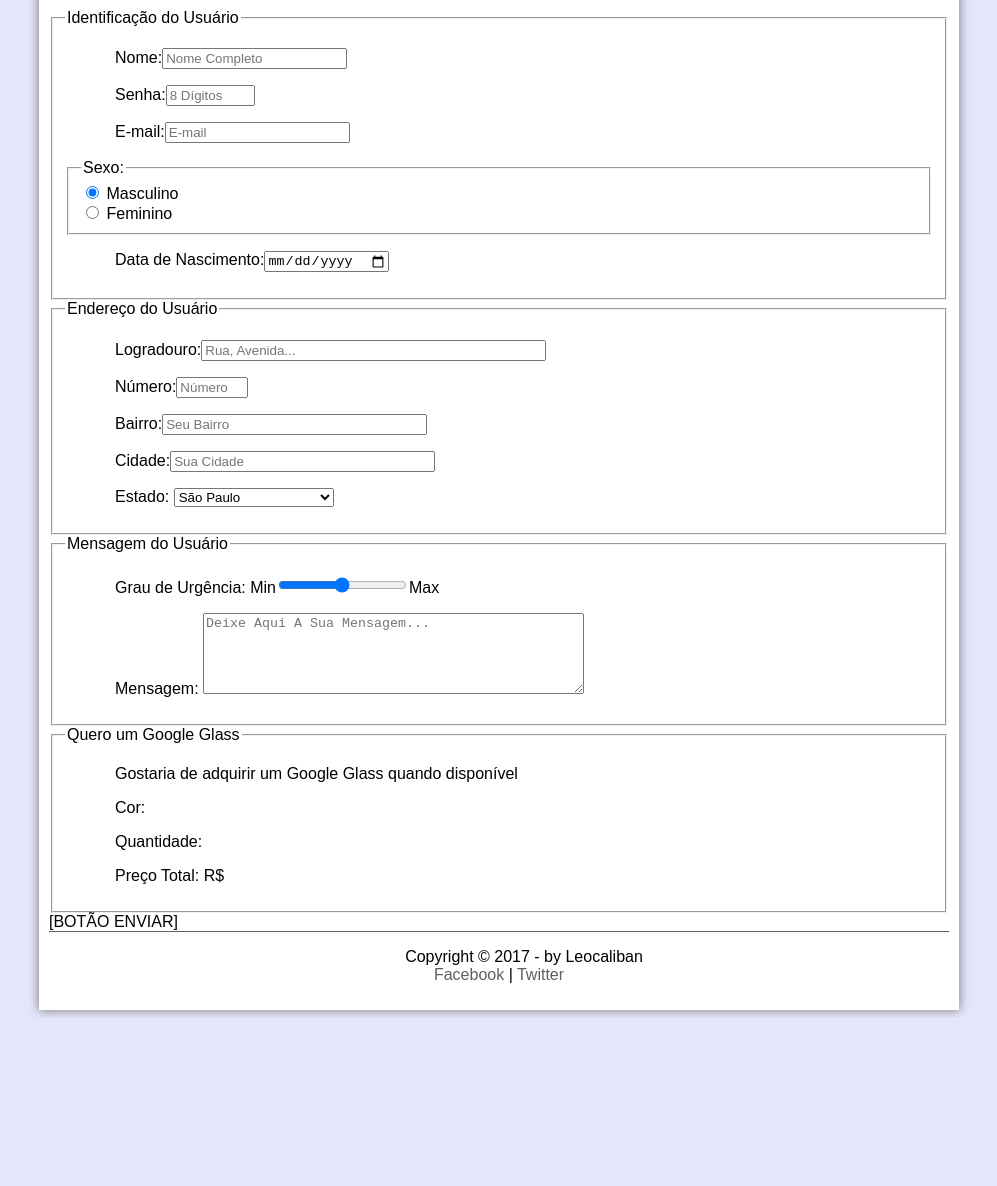
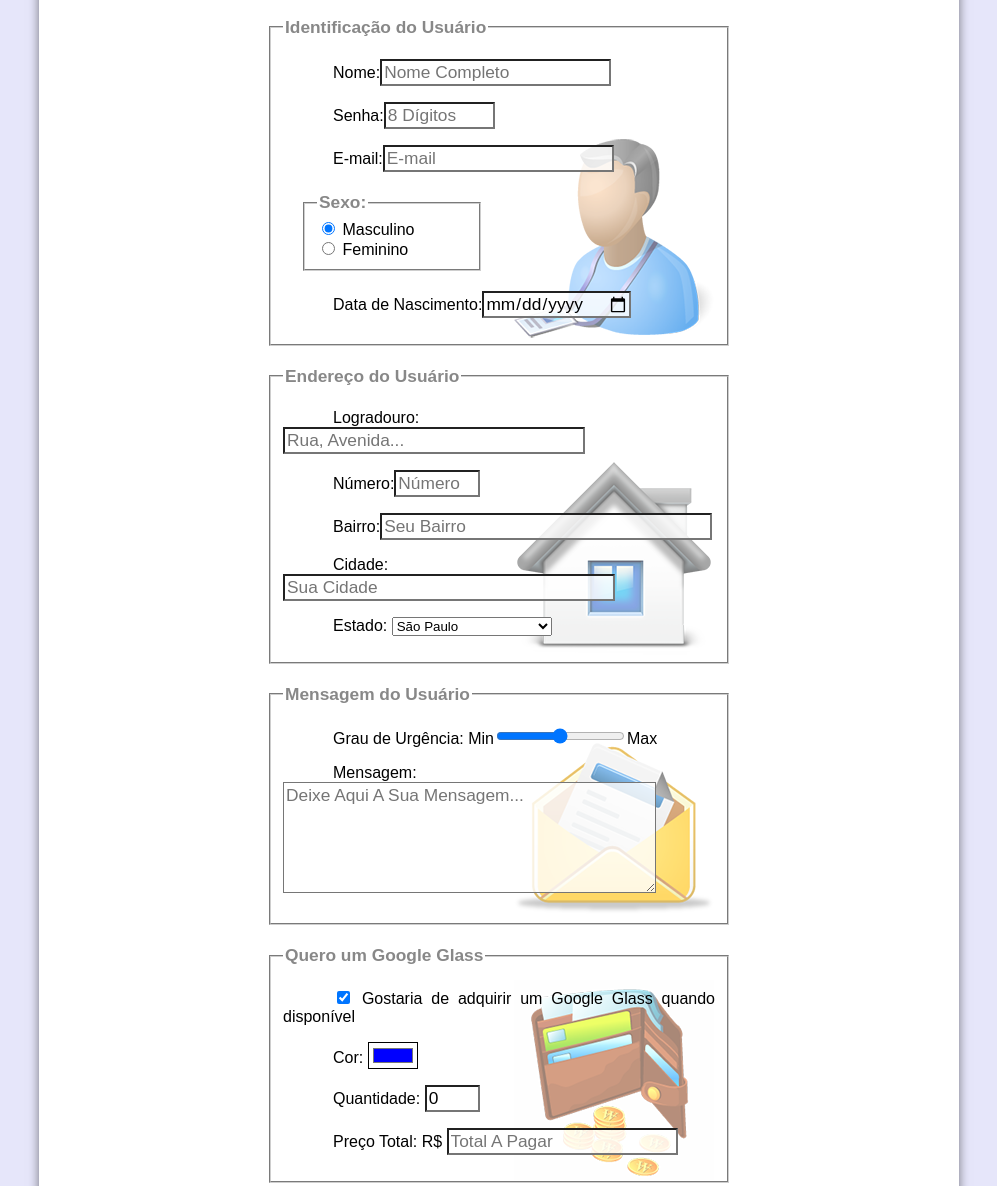
Before and after one commit to leocaliban/Introdu-o-HTML5-CSS, a plain HTML site: page fale-conosco.html in a window 1280 px wide. Shown: the part 305-1491 px from the top of the page, without its empty margins (141-1138 px from the left). Before the commit the page ends 1323 px from the top, so only its background shows below. Drawn offline with Linux system fonts and the light colour scheme.

Commit message:
Aula 36 - CSS no formulário, finalização

```diff
--- a/_css/form.css
+++ b/_css/form.css
@@ -0,0 +1,49 @@
+@charset "UTF-8";
+
+form{
+	width: 500px;
+	margin: auto;
+}
+
+input, textarea{
+	font-family: sans-serif;
+	font-weight: normal;
+	font-size: 13pt;
+	background-color: rgba(255,255,255,.8);
+}
+
+input:hover, textarea:hover{
+	background-color: #dddddd;
+}
+
+legend{
+	color: #888888;
+	font-weight: bold;
+	font-size: 13pt;
+	font-family: sans-serif;
+}
+
+fieldset{
+	border-color: #cecece;
+	margin: 20px;
+}
+
+fieldset#sexo{
+	width: 150px;
+}
+
+fieldset#usuario{
+	background:url("../_imagens/icone-contato.png") no-repeat 95% 95%;
+}
+
+fieldset#endereco{
+	background:url("../_imagens/icone-endereco.png") no-repeat 95% 95%;
+}
+
+fieldset#mensagem{
+	background:url("../_imagens/icone-mensagem.png") no-repeat 95% 95%;
+}
+
+fieldset#pedido{
+	background:url("../_imagens/icone-pagamento.png") no-repeat 95% 95%;
+}
--- /dev/null
+++ b/_javascript/formulario.js
@@ -0,0 +1,5 @@
+function calcularTotal() {
+	var qtd = parseInt(document.getElementById("cQtd").value);
+	total = qtd * 1500;
+	document.getElementById("cPreco").value = total;
+}
--- a/fale-conosco.html
+++ b/fale-conosco.html
@@ -2,6 +2,7 @@
 <html lang="pt-br">
     <head>
         <script language="javascript" src="_javascript/funcoes.js" type="text/javascript"></script>
+        <script language="javascript" src="_javascript/formulario.js" type="text/javascript"></script>
         <meta charset="utf-8">
         <title>Tudo Sobre Google Glass</title>
         <link rel="stylesheet" type="text/css" href="_css/estilo.css"/>
@@ -36,33 +37,34 @@
                             <h3 class="data-direita">Atualizado em 28/Agosto/2017</h3>
                         </hgroup>
                     </header>
-                    <!-- criando um formulário o método de envio por post(lento e mais seguro) get(rapido e menos seguro)-->
-                    <form method="post" id="fContato" action="mailto:leocaliban@gmail.com">
+                    <!-- criando um formulário o método de envio por post(lento e mais seguro) get(rapido e menos seguro)
+                    'oninput' quando receber alguma entrada ele vai chamar a função do javascript-->
+                    <form method="post" id="fContato" action="mailto:leocaliban@gmail.com" oninput="calcularTotal();">
                         <!-- criando um conjunto de campos -->
                         <fieldset id="usuario">
                             <!-- legenda do campo -->
                             <legend>Identificação do Usuário</legend>
                             <!-- criando um campo de texto o size é o tamanho do espaço, maxlenght é a quantidade
                             de letras que serão aceitas no espaço, placeholder é a dica que ficará no espaço vazio-->
-                            <p><label for="cNome">Nome:</label><input type="text" name="tNome" id="cNome" size="20" maxlength="30" placeholder="Nome Completo" /></p>
-                            <p><label for="cSenha">Senha:</label><input type="password" name="tSenha" id="cSenha" size="8" maxlength="8" placeholder="8 Dígitos"> </p>
-                            <p><label for="cEmail">E-mail:</label><input type="email" name="tEmail" id="cEmail" size="20" maxlength="40" placeholder="E-mail"> </p>
+                            <p><label for="cNome">Nome:</label><input type="text" name="tNome" id="cNome" size="20" maxlength="30" placeholder="Nome Completo"/></p>
+                            <p><label for="cSenha">Senha:</label><input type="password" name="tSenha" id="cSenha" size="8" maxlength="8" placeholder="8 Dígitos"/> </p>
+                            <p><label for="cEmail">E-mail:</label><input type="email" name="tEmail" id="cEmail" size="20" maxlength="40" placeholder="E-mail"/> </p>
                             <fieldset id="sexo"><legend>Sexo:</legend>
                                 <!-- criando 'radio' buttons para a seleção do sexo, eles devem ter o mesmo nome para não permitir a escolha
                                 dos dois ao mesmo tempo, usamos tambem o 'label', que coloca os nomes em um label que referencia através do 'for'
                                 aos seus botões para quando selecionar apenas o nome o botão será selecionado também-->
-                                <input type="radio" name="tSexo" id="cMasc" checked> <label for="cMasc">Masculino</label><br/>
-                                <input type="radio" name="tSexo" id="cFem"> <label for="cFem">Feminino</label>
+                                <input type="radio" name="tSexo" id="cMasc" checked/> <label for="cMasc">Masculino</label><br/>
+                                <input type="radio" name="tSexo" id="cFem"/> <label for="cFem">Feminino</label>
                             </fieldset>
-                            <p>Data de Nascimento:<input type="date" name="tData" id="cData"> </p>
+                            <p>Data de Nascimento:<input type="date" name="tData" id="cData"/> </p>
                         </fieldset>
 
                         <fieldset id="endereco">
                             <legend>Endereço do Usuário</legend>
-                            <p><label for="cRua">Logradouro:</label><input type="text" name="tRua" id="cRua" size="40" maxlength="60" placeholder="Rua, Avenida..."></p>
-                            <p><label for="cNumero">Número:</label><input type="number" name="tNumero" id="cNumero" max="9999" min="1" placeholder="Número"> </p>
-                            <p><label for="cBairro">Bairro:</label><input type="text" name="tBairro" id="cBairro" size="30" maxlength="50" placeholder="Seu Bairro"></p>
-                            <p><label for="cCidade">Cidade:</label><input type="text" name="tCidade" id="cCidade" size="30" maxlength="50" placeholder="Sua Cidade" list="cidades"></p>
+                            <p><label for="cRua">Logradouro:</label><input type="text" name="tRua" id="cRua" size="27" maxlength="60" placeholder="Rua, Avenida..."/></p>
+                            <p><label for="cNumero">Número:</label><input type="number" name="tNumero" id="cNumero" max="9999" min="1" placeholder="Número"/> </p>
+                            <p><label for="cBairro">Bairro:</label><input type="text" name="tBairro" id="cBairro" size="30" maxlength="50" placeholder="Seu Bairro"/></p>
+                            <p><label for="cCidade">Cidade:</label><input type="text" name="tCidade" id="cCidade" size="30" maxlength="50" placeholder="Sua Cidade" list="cidades"/></p>
                             <!-- uma lista de dados pré definidos para o preenchimento da escolha da cidade-->
                             <datalist id="cidades" >
                                 <option value="Rio De Janeiro"></option>
@@ -126,24 +128,37 @@
                             <legend>Mensagem do Usuário</legend>
                             <p><label for="cUrgencia">Grau de Urgência:</label>
                                 <!-- no grau de urgencia o 'range' vai ser um controlador visual-->
-                                Min<input type="range" name="tUrgencia" id="cUrgencia" min="0" max="10" step="0.5">Max
+                                Min<input type="range" name="tUrgencia" id="cUrgencia" min="0" max="10" step="0.5"/>Max
                             </p>
                             <p><label for="cMsg">Mensagem:</label>
                                 <!-- 'textarea' para grandes testos -->
-                                <textarea name="tMsg" id="cMsg" cols="45" rows="5" placeholder="Deixe Aqui A Sua Mensagem..."></textarea>
+                                <textarea name="tMsg" id="cMsg" cols="35" rows="5" placeholder="Deixe Aqui A Sua Mensagem..."></textarea>
                             </p>
                         </fieldset>
 
                         <fieldset id="pedido">
                             <legend>Quero um Google Glass</legend>
-
-                            <p>Gostaria de adquirir um Google Glass quando disponível</p>
-                            <p>Cor:</p>
-                            <p>Quantidade:</p>
-                            <p>Preço Total: R$</p>
+                            <!-- 'checkbox' vem antes do label -->
+                            <p><input type="checkbox" name="tPedir" id="cPedir" checked/>
+                                <label for="cPedir"> Gostaria de adquirir um Google Glass quando disponível </label>
+                            </p>
+                            <!-- seletor de cores com o color -->
+                            <p><label for="cCor"> Cor: </label>
+                                <input type="color" name="tCor" id="cCor" value="#0000ff"/>
+                            </p>
+                            <!-- campo de quantidade com min max e valor inicial 'value'-->
+                            <p><label for="cQtd"> Quantidade: </label>
+                                <input type="number" name="tQtd" id="cQtd" min="0" max="5" value="0"/>
+                            </p>
+                            <!-- campo de preço somente para a leitura e não inserção de dados com 'readonly' -->
+                            <p><label for="cPreco"> Preço Total: R$ </label>
+                                <input type="text" name="tPreco" id="cPreco" placeholder="Total A Pagar" readonly/>
+                            </p>
                         </fieldset>
-
-[BOTÃO ENVIAR]
+                        <!--Botão modelo antigo
+                        <input type="submit" name="enviar">
+                        -->
+                        <input type="image" src="_imagens/botao-enviar.png"/>
                     </form>
                 </article>
             </section>
```
